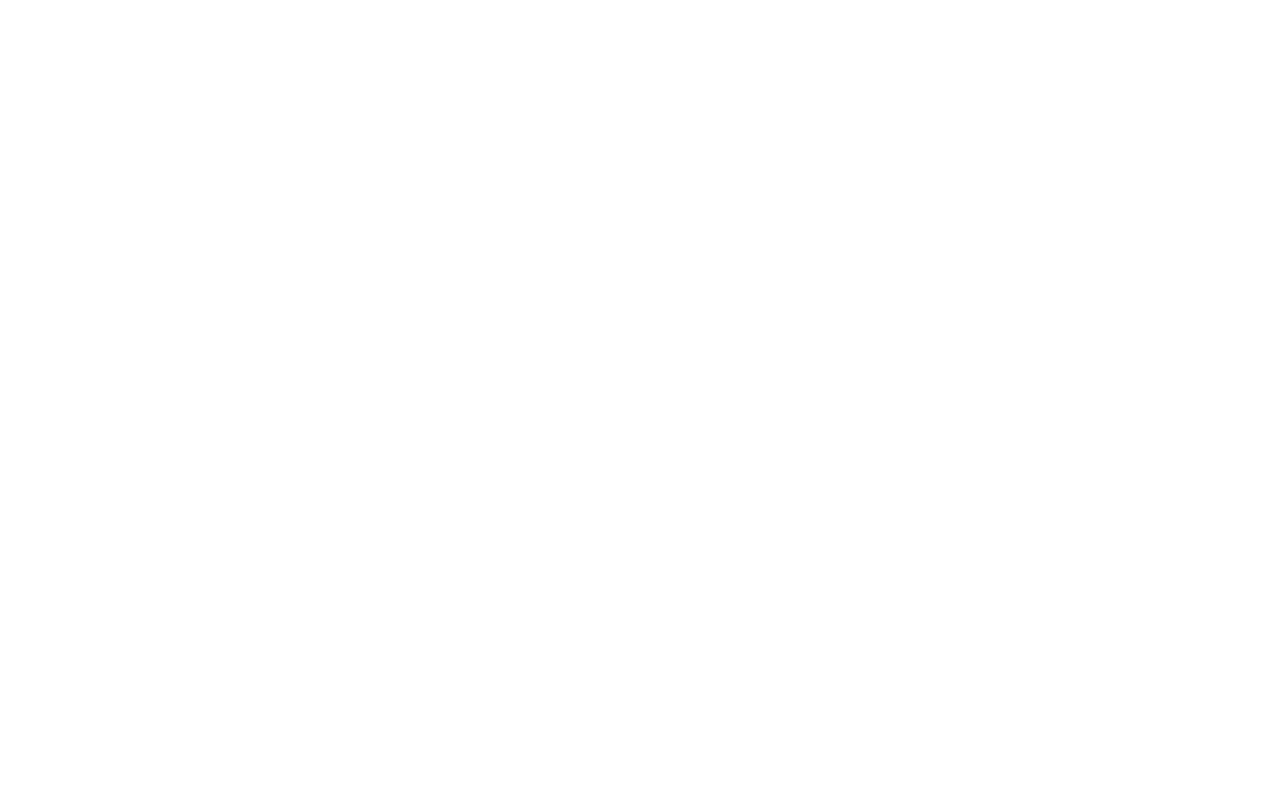
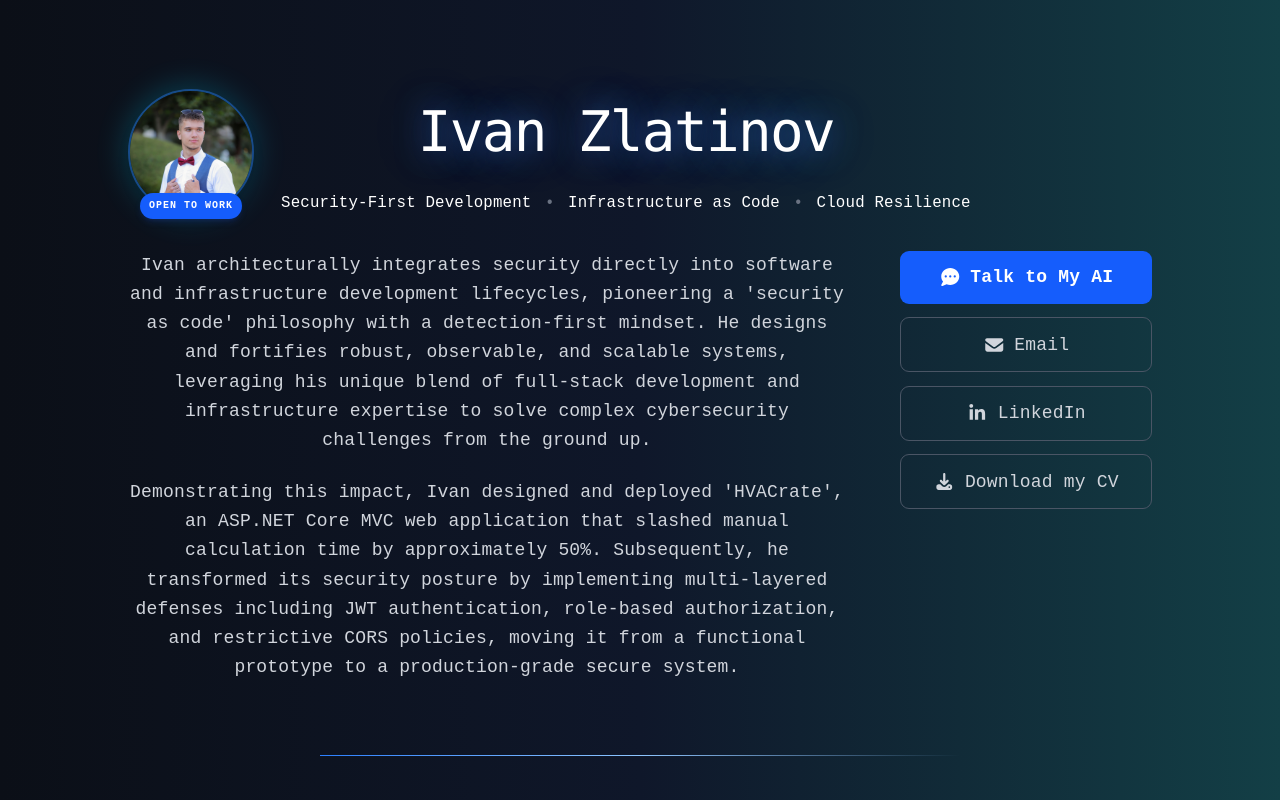
Before and after one commit to ivanzlatinov1/portfolio, a React (Vite) app: page / in a window 1280 px wide. Built offline with nearby package versions, Linux system fonts and the light colour scheme.

Commit message:
Added a Landing section with its components

```diff
--- a/src/App.tsx
+++ b/src/App.tsx
@@ -1,5 +1,12 @@
-function App() {
-    return <></>
+import Landing from './sections/Landing'
+
+const App = () => {
+    return (
+        <>
+            <Landing />
+            <hr className="border-none w-1/2 h-px bg-linear-to-r from-blue-500 via-blue-300 to-transparent" />
+        </>
+    )
 }
 
 export default App
--- /dev/null
+++ b/src/assets/information.ts
@@ -0,0 +1,17 @@
+const landing_1 = `Ivan architecturally integrates security
+                   directly into software and infrastructure development lifecycles,
+                   pioneering a 'security as code' philosophy with a detection-first mindset.
+                   He designs and fortifies robust, observable, and scalable systems,
+                   leveraging his unique blend of full-stack development and infrastructure expertise
+                   to solve complex cybersecurity challenges from the ground up.`
+
+const landing_2 = `Demonstrating this impact, Ivan designed and deployed 'HVACrate',
+                   an ASP.NET Core MVC web application that slashed manual calculation
+                   time by approximately 50%. Subsequently, he transformed its security posture
+                   by implementing multi-layered defenses including JWT authentication,
+                   role-based authorization, and restrictive CORS policies, moving it from
+                   a functional prototype to a production-grade secure system.`
+
+const status = 'Open to Work'
+
+export default { landing_1, landing_2, status }
--- /dev/null
+++ b/src/components/Logo.tsx
@@ -0,0 +1,27 @@
+import info from '../assets/information'
+
+const Logo = () => {
+    return (
+        <div className="relative w-28 h-28 group">
+            <div className="absolute inset-0 rounded-full bg-linear-to-br from-cyan-400 to-cyan-600 opacity-20 blur-md scale-110" />
+            <img
+                src="./src/assets/profile.png"
+                className="relative w-full h-full rounded-full object-cover border-2 border-blue-500/40 shadow-lg"
+            />
+            <div
+                className="
+                absolute -bottom-1 left-1/2 -translate-x-1/2
+                bg-blue-600 text-white
+                text-[10px] font-bold tracking-widest uppercase
+                px-2 py-0 rounded-full
+                shadow-md shadow-blue-900/30
+                whitespace-nowrap
+            "
+            >
+                {info.status}
+            </div>
+        </div>
+    )
+}
+
+export default Logo
--- a/src/index.css
+++ b/src/index.css
@@ -4,6 +4,7 @@
     --sans: system-ui, 'Segoe UI', Roboto, sans-serif;
 
     font: 18px/145% var(--sans);
+    font-family: 'Courier New', Courier, monospace;
     letter-spacing: 0.18px;
     font-synthesis: none;
     text-rendering: optimizeLegibility;
@@ -16,14 +17,16 @@
 }
 
 #root {
-    width: 1126px;
-    max-width: 100%;
+    width: 100dvw;
+    min-height: 100svh;
     margin: 0 auto;
     text-align: center;
-    min-height: 100svh;
     display: flex;
     flex-direction: column;
     box-sizing: border-box;
+    align-items: center;
+    background: linear-gradient(90deg, #0b0f17 0%, #0f172a 50%, #133f46 100%);
+    color: white;
 }
 
 body {
@@ -33,7 +36,6 @@ body {
 h1,
 h2 {
     font-weight: 500;
-    color: var(--text-h);
 }
 
 h1 {
--- /dev/null
+++ b/src/sections/Landing.tsx
@@ -0,0 +1,65 @@
+import { FontAwesomeIcon } from '@fortawesome/react-fontawesome'
+import { faLinkedinIn } from '@fortawesome/free-brands-svg-icons'
+import {
+    faCommentDots,
+    faDownload,
+    faEnvelope,
+} from '@fortawesome/free-solid-svg-icons'
+import Logo from '../components/Logo'
+import info from '../assets/information'
+
+const Landing = () => {
+    return (
+        <section className="w-full h-full flex flex-col px-[10%] py-16 gap-8">
+            <div className="flex flex-row items-end gap-6">
+                <Logo />
+                <div className="flex flex-col">
+                    <h1
+                        className="text-5xl font-black font-mono text-white tracking-tight"
+                        style={{
+                            textShadow:
+                                '0 0 30px rgba(59,130,246,0.6), 0 0 60px rgba(59,130,246,0.3)',
+                        }}
+                    >
+                        Ivan Zlatinov
+                    </h1>
+                    <div className="flex flex-row items-center gap-3 text-sm text-white">
+                        <span>Security-First Development</span>
+                        <span className="text-gray-500">•</span>
+                        <span>Infrastructure as Code</span>
+                        <span className="text-gray-500">•</span>
+                        <span>Cloud Resilience</span>
+                    </div>
+                </div>
+            </div>
+
+            <div className="flex flex-row gap-12 items-start">
+                <div className="flex flex-col gap-5 flex-1">
+                    <p className="text-base leading-relaxed text-gray-300">
+                        {info.landing_1}
+                    </p>
+                    <p className="text-base leading-relaxed text-gray-300">
+                        {info.landing_2}
+                    </p>
+                </div>
+
+                <div className="flex flex-col gap-3 w-56 shrink-0">
+                    <button className="flex items-center cursor-pointer justify-center gap-2 bg-blue-600 hover:bg-blue-500 text-white font-bold py-3 px-4 rounded-lg transition-colors">
+                        <FontAwesomeIcon icon={faCommentDots} /> Talk to My AI
+                    </button>
+                    <button className="flex items-center cursor-pointer justify-center gap-2 border border-gray-600 hover:border-gray-400 text-gray-300 hover:text-white py-3 px-4 rounded-lg transition-colors">
+                        <FontAwesomeIcon icon={faEnvelope} /> Email
+                    </button>
+                    <button className="flex items-center cursor-pointer justify-center gap-2 border border-gray-600 hover:border-gray-400 text-gray-300 hover:text-white py-3 px-4 rounded-lg transition-colors">
+                        <FontAwesomeIcon icon={faLinkedinIn} /> LinkedIn
+                    </button>
+                    <button className="flex items-center cursor-pointer justify-center gap-2 border border-gray-600 hover:border-gray-400 text-gray-300 hover:text-white py-3 px-4 rounded-lg transition-colors">
+                        <FontAwesomeIcon icon={faDownload} /> Download my CV
+                    </button>
+                </div>
+            </div>
+        </section>
+    )
+}
+
+export default Landing
```
Also changed, not shown: src/assets/profile.png (added).
